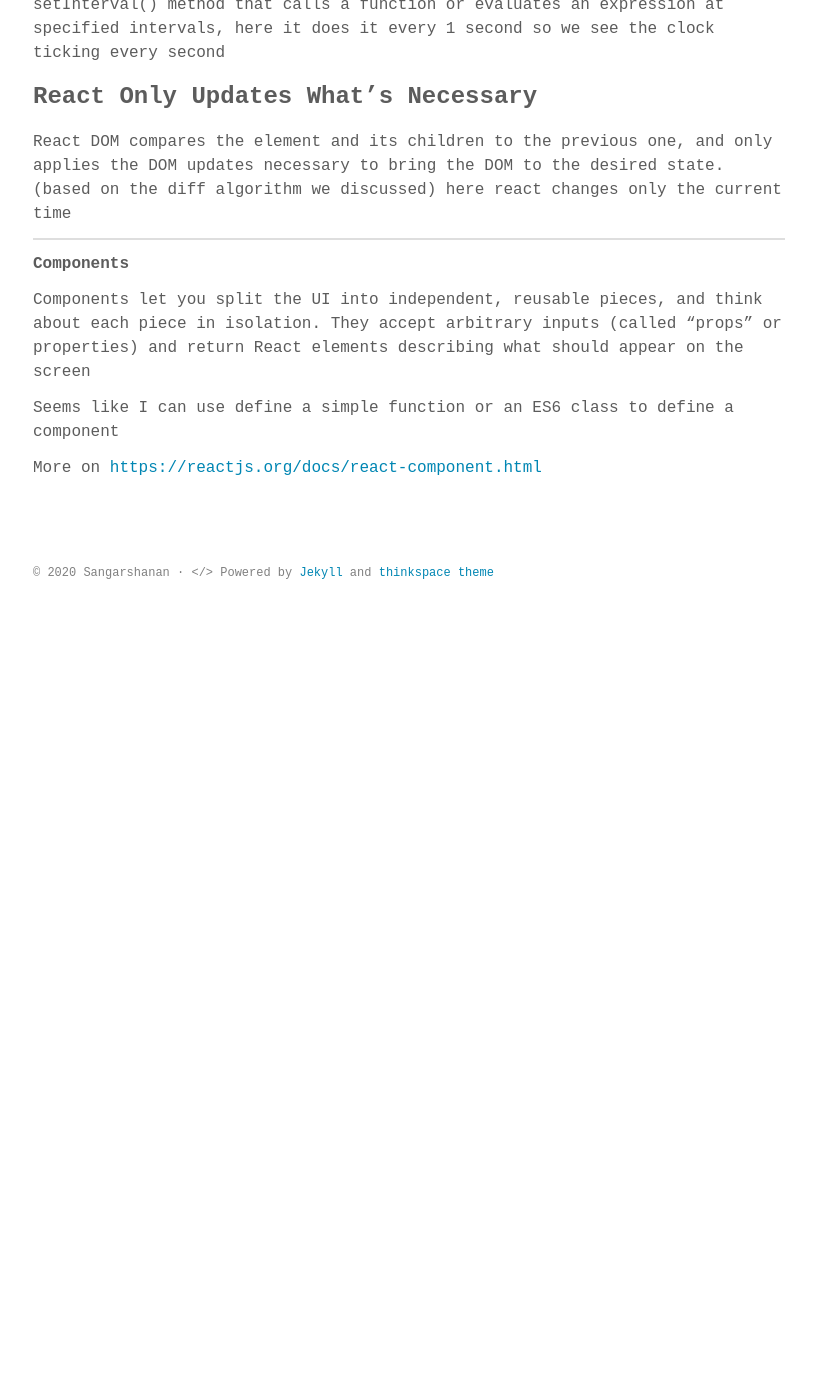
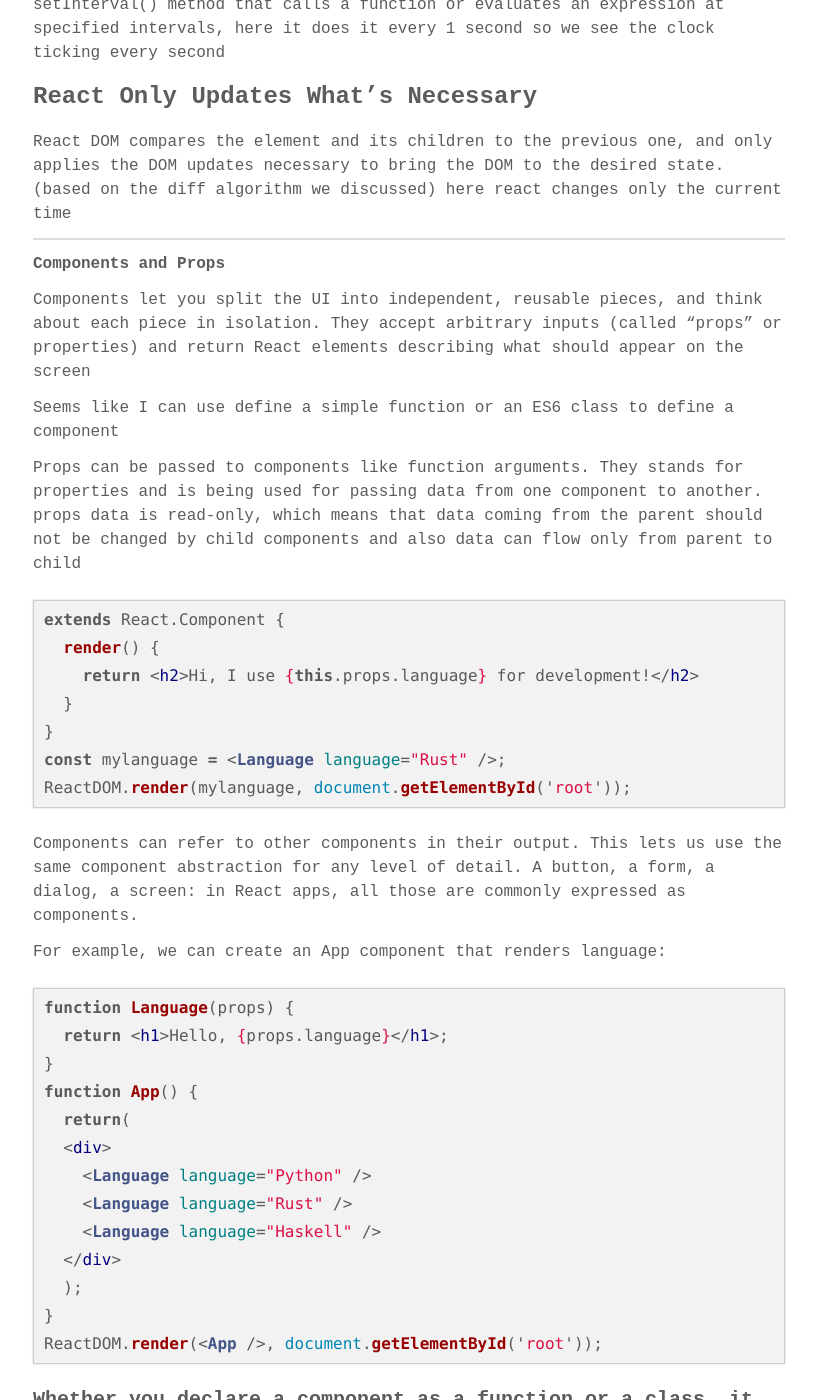
Before and after one commit to Sangarshanan/sangarshanan.github.io, a Jekyll site: the page built from _posts/2020-03-01-learning-react.md, in a window 1280 px wide and 1400 px high, scrolled down 2708 px. Shown: the whole window, without its empty margins (231-1048 px from the left). Built offline with Jekyll 4.4.1, drawn with Linux system fonts in a browser that asks for light colours; some web fonts are replaced; before the commit the page ends 3338 px from its top, so only the background shows below that; some of the changed text lies outside the part shown.

Commit message:
Add more react content

````diff
--- a/_posts/2020-03-01-learning-react.md
+++ b/_posts/2020-03-01-learning-react.md
@@ -22,7 +22,7 @@ So I created by first react app with `npx create-react-app my-app` There was a p
 
 index.js
 
-```javascript
+```jsx
 import React from 'react';
 import ReactDOM from 'react-dom';
 
@@ -33,7 +33,7 @@ To render a React element into a root DOM node, we can use ReactDOM.render():
 
 index.html
 
-```java
+```html
 <!DOCTYPE html>
 <html lang="en">
   <head>
@@ -57,7 +57,7 @@ Moving onto **JSX**
 
 JSX is a syntax extension to JavaScript, it enables you to create variables like this
 
-```
+```jsx
 const object = "World"
 const element = <h1>Hello, {object}</h1>;
 ReactDOM.render(
@@ -68,7 +68,7 @@ ReactDOM.render(
 
 You can also write custom functions
 
-```
+```jsx
 function getSquare(num) {
         return num**2
 }
@@ -91,7 +91,7 @@ We can update the UI by creating a new element and passing it to ReactDOM.render
 
 More on <https://reactjs.org/docs/rendering-elements.html> ✔️
 
-```
+```jsx
 function tick() {
   const element = (
     <div>
@@ -112,11 +112,52 @@ React DOM compares the element and its children to the previous one, and only ap
 
 ---
 
-**Components**
+**Components and Props**
 
 Components let you split the UI into independent, reusable pieces, and think about each piece in isolation. They accept arbitrary inputs (called “props” or properties) and return React elements describing what should appear on the screen
 
 Seems like I can use define a simple function or an ES6 class to define a component
 
+Props can be passed to components like function arguments. They stands for properties and is being used for passing data from one component to another. props data is read-only, which means that data coming from the parent should not be changed by child components and also data can flow only from parent to child
+
+```jsx
+extends React.Component {
+  render() {
+    return <h2>Hi, I use {this.props.language} for development!</h2>
+  }
+}
+const mylanguage = <Language language="Rust" />;
+ReactDOM.render(mylanguage, document.getElementById('root'));
+```
+
+Components can refer to other components in their output. This lets us use the same component abstraction for any level of detail. A button, a form, a dialog, a screen: in React apps, all those are commonly expressed as components.
+
+For example, we can create an App component that renders language:
+
+
+```jsx
+function Language(props) {
+  return <h1>Hello, {props.language}</h1>;
+}
+function App() {
+  return(
+  <div>
+    <Language language="Python" />
+    <Language language="Rust" />
+    <Language language="Haskell" />
+  </div>
+  );
+}
+ReactDOM.render(<App />, document.getElementById('root'));
+```
+
+#### Whether you declare a component as a function or a class, it must never modify its own props.
+
+#### All React components must act like pure functions with respect to their props.
+
+But application UIs are dynamic and change over time. That is where states come in. State allows React components to change their output over time in response to user actions, network responses, and anything else, without violating this rule.
+
+**State is similar to props, but it is private and fully controlled by the component**
+
 
 More on <https://reactjs.org/docs/react-component.html>
````
